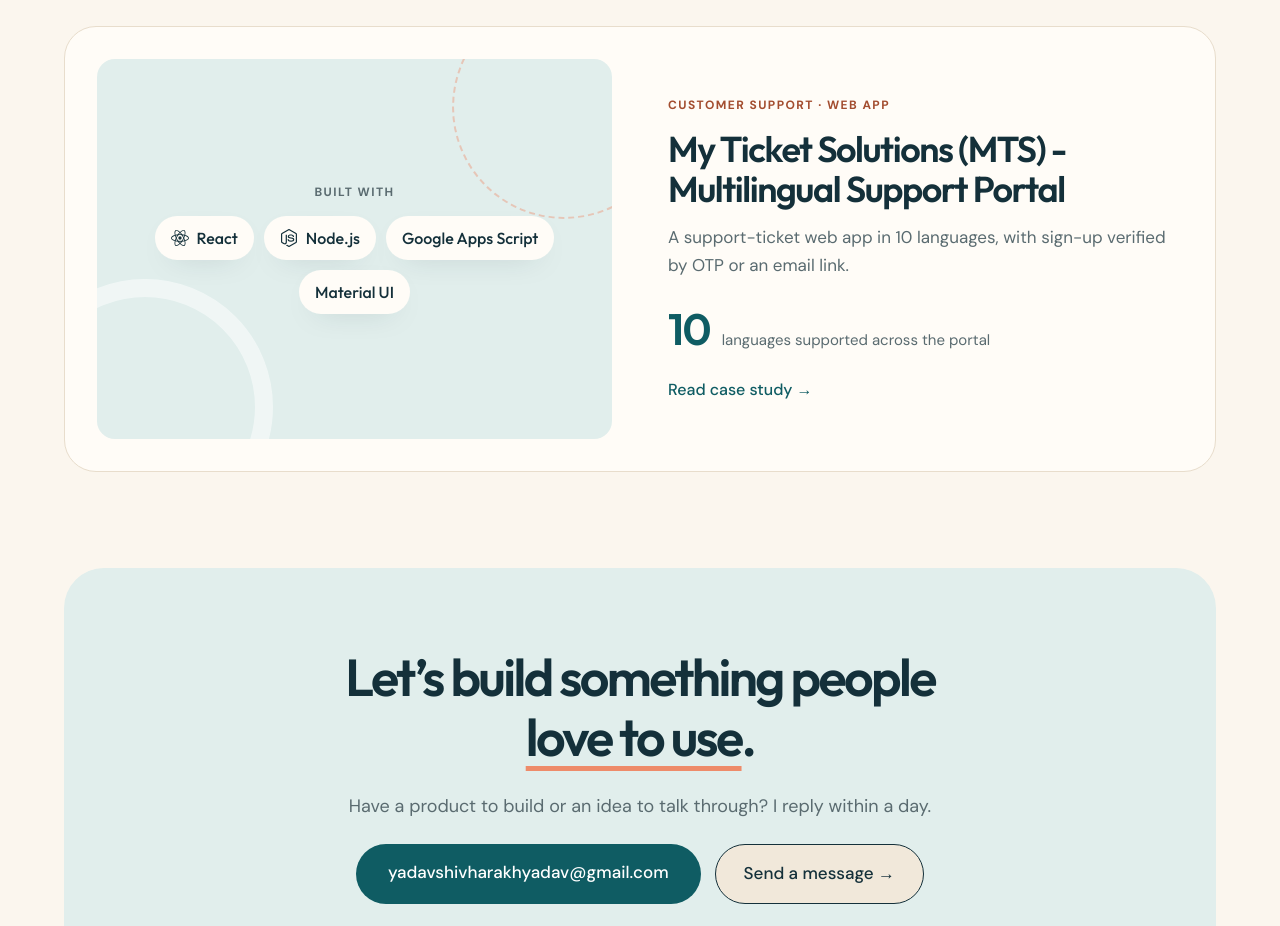
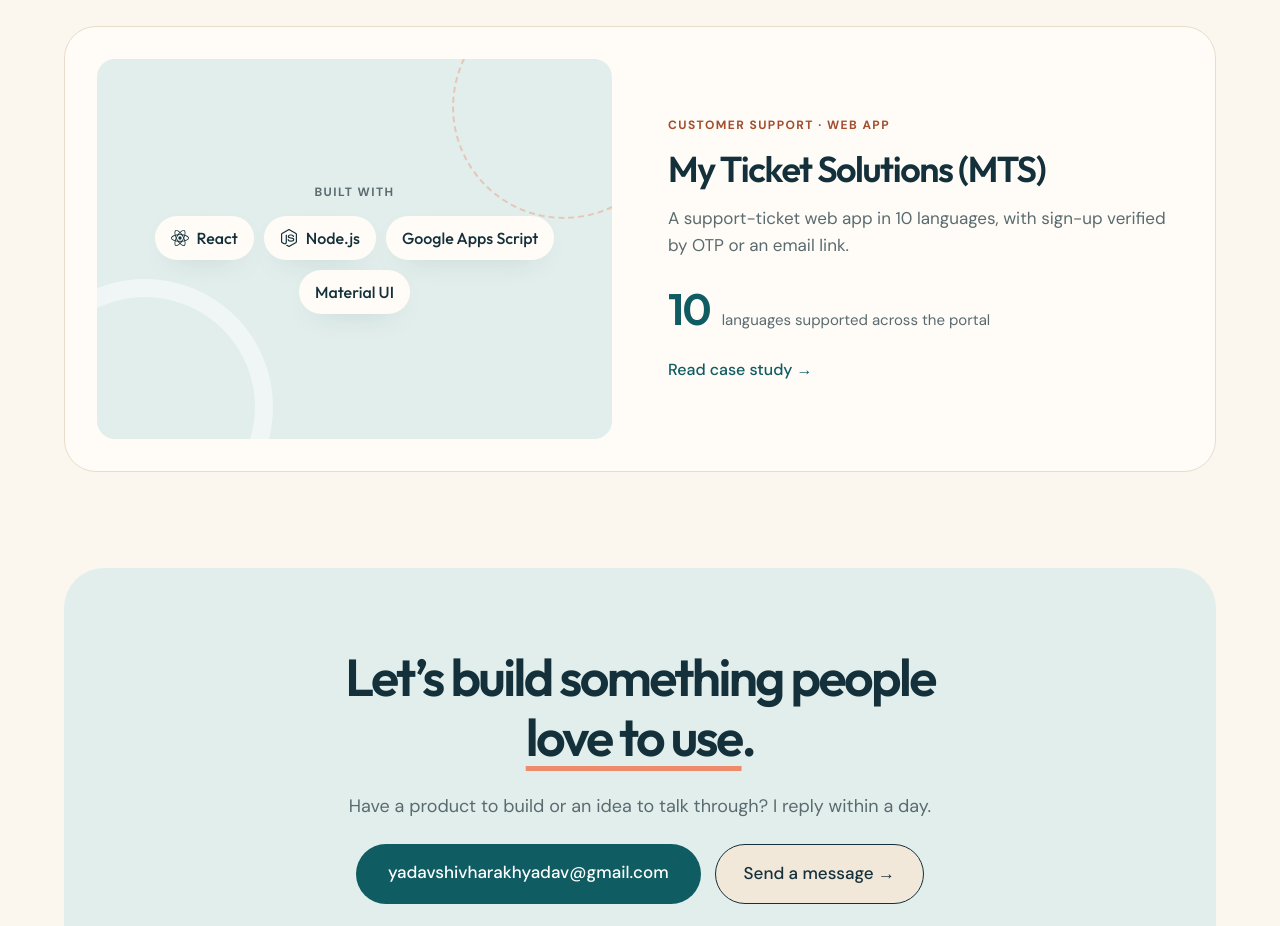
Before and after one commit to ShivharakhYadav/shivharakhyadav, a Next.js app: page /projects in a window 1280 px wide. Shown: the part 5100-6026 px from the top of the page. Built offline with nearby package versions, Linux system fonts and the light colour scheme.

Commit message:
Shorten the MTS title to My Ticket Solutions (MTS)

```diff
--- a/src/data/projects.ts
+++ b/src/data/projects.ts
@@ -494,7 +494,7 @@ export const projects: Project[] = [
   },
   {
     slug: 'my-ticket-solutions',
-    title: 'My Ticket Solutions (MTS) - Multilingual Support Portal',
+    title: 'My Ticket Solutions (MTS)',
     eyebrow: 'Customer support · Web app',
     tagline:
       'A support-ticket web app in 10 languages, with sign-up verified by OTP or an email link.',
```
